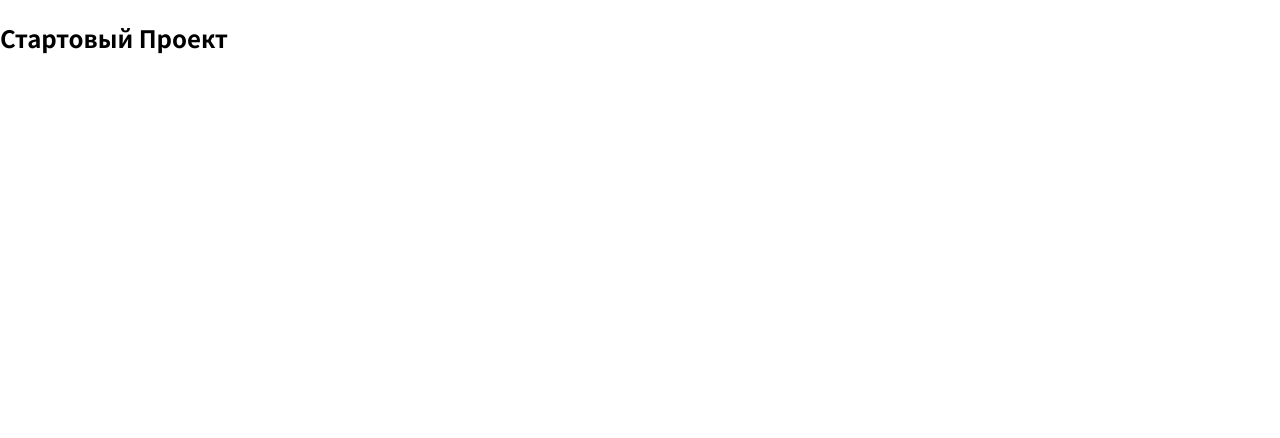
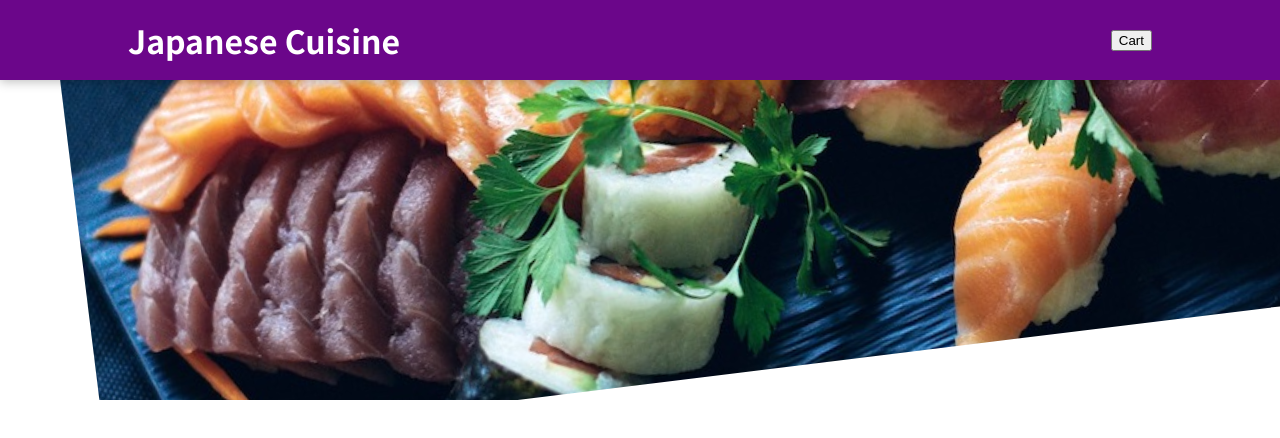
Before and after one commit to ProgBloger/japan_food, a React (Create React App) app: page / in a window 1280 px wide. Shown: the top 438 px of the page. Built offline with nearby package versions, Linux system fonts and the light colour scheme.

Commit message:
Header base

```diff
--- a/src/App.js
+++ b/src/App.js
@@ -1,8 +1,11 @@
+import React from "react";
+import Header from "./components/Layout/Header";
+
 function App() {
   return (
-    <div>
-      <h2>Стартовый Проект</h2>
-    </div>
+    <React.Fragment>
+      <Header />
+    </React.Fragment>
   );
 }
 
--- a/src/components/Layout/Header.js
+++ b/src/components/Layout/Header.js
@@ -0,0 +1,17 @@
+import React from "react";
+import sushiImage from '../../assets/sushi.jpg';
+import styles from './Header.module.css';
+
+const Header = (props) => {
+    return <React.Fragment>
+        <header className={styles.header}>
+            <h1>Japanese Cuisine</h1>
+            <button>Cart</button>
+        </header>
+        <div className={styles['main-image']}>
+            <img src={sushiImage} alt="Japanese dishes" />
+        </div>
+    </React.Fragment>
+}
+
+export default Header;
```
Also changed, not shown: 1 other file (tests, documents, lock files or other folders).
